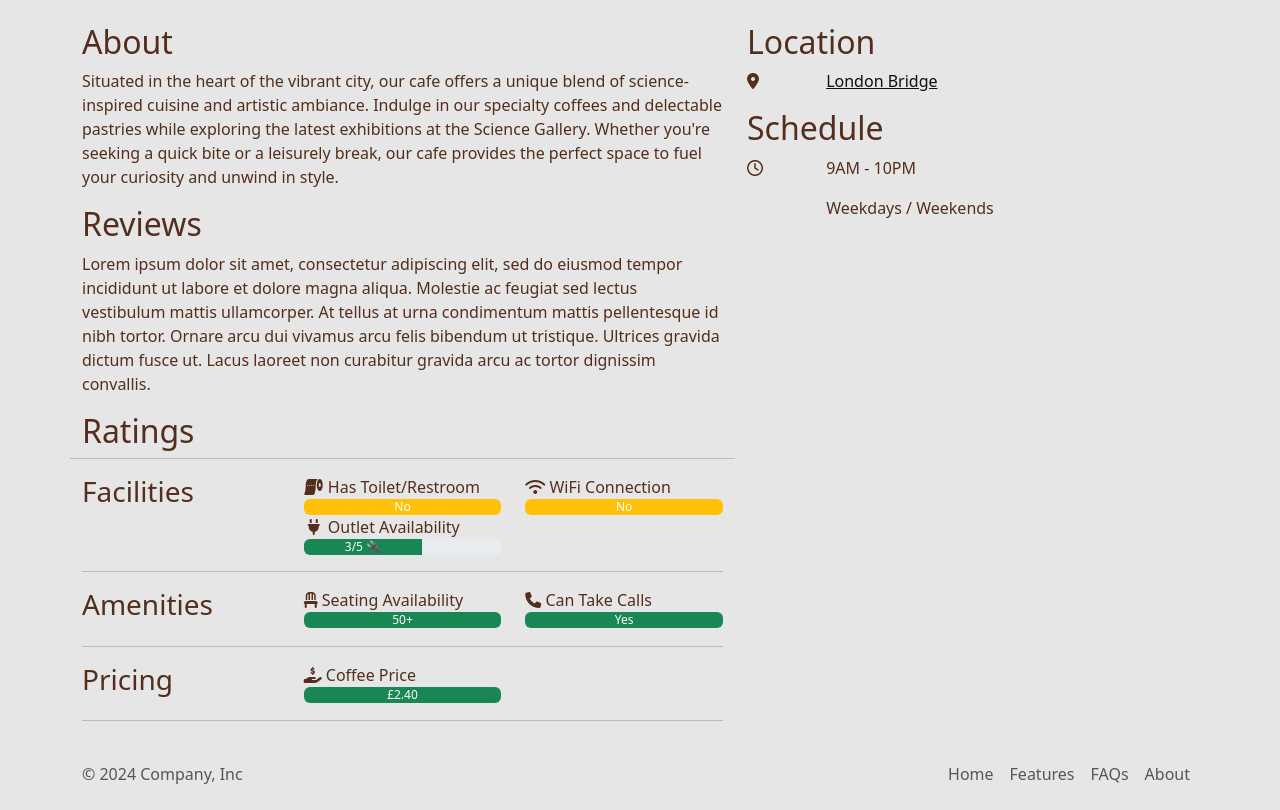
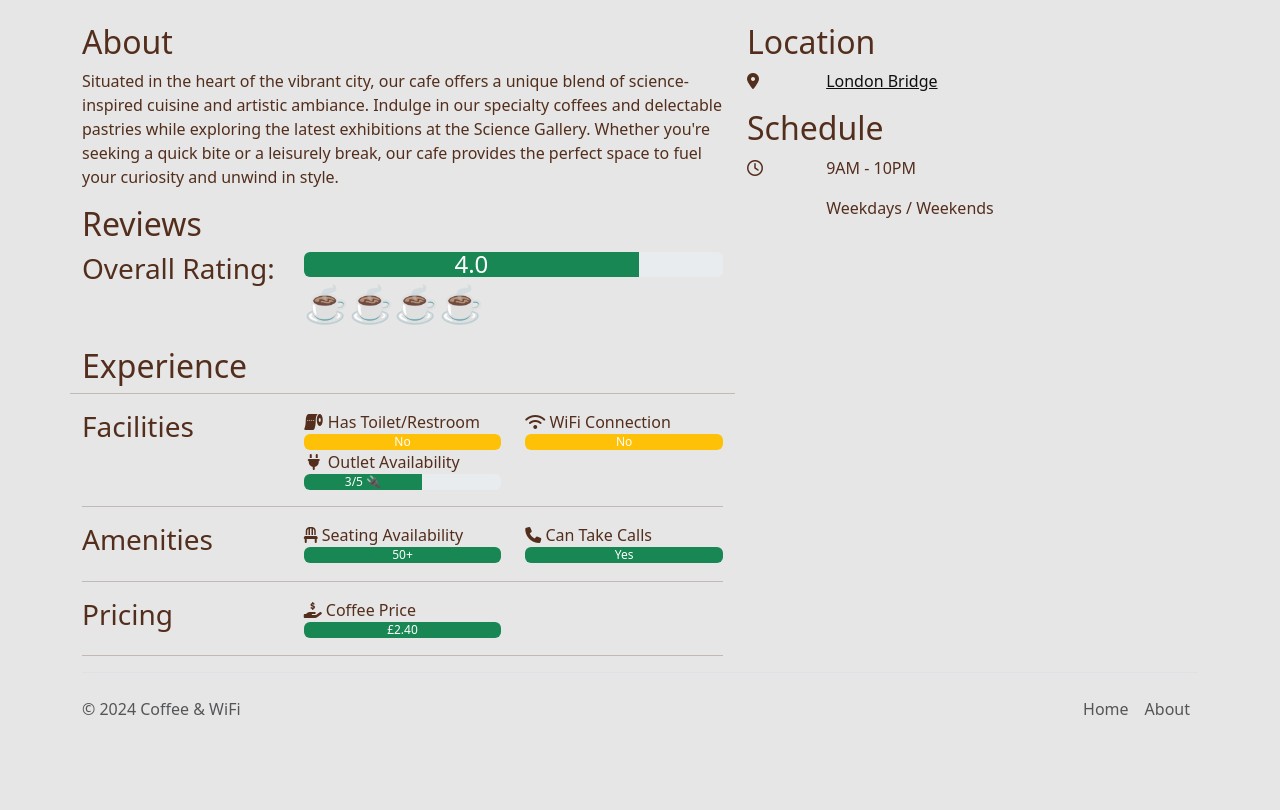
Before and after one commit to thronejsc/Coffee-Wifi-Website, a Flask app: a page that uses templates/cafe.html in a window 1280 px wide. Shown: the part 474-1284 px from the top of the page. After the commit the page ends 1189 px from the top, so only its background shows below. Run offline with Flask 3, Linux system fonts and the light colour scheme; data comes from the database, SQL or seed files in the repository; both versions use the stored data as it was after the commit; some libraries are stand-ins or nearby versions.

Commit message:
Updated 'cafe.html' to include overall ratings, updated the cafe db, adding the visitor rating and adding rating another table

```diff
--- a/main.py
+++ b/main.py
@@ -40,6 +40,15 @@ class Cafe(db.Model):
     coffee_price: Mapped[str] = mapped_column(String(10), nullable=True)
     coffee_rating: Mapped[str] = mapped_column(String(10), nullable=True)
     cafe_desc: Mapped[str] = mapped_column(String(1000), nullable=True)
+    visitor_ratings = db.relationship('VisitorRating', backref='cafe', lazy=True)
+
+
+class VisitorRating(db.Model):
+    id = db.Column(db.Integer, primary_key=True)
+    cafe_id = db.Column(db.Integer, db.ForeignKey('cafe.id'), nullable=False)
+    coffee_rating = db.Column(db.Integer, nullable=False)
+    wifi_rating = db.Column(db.Integer, nullable=False)
+    outlet_rating = db.Column(db.Integer, nullable=False)
 
 
 with app.app_context():
@@ -74,6 +83,18 @@ class CafeForm(FlaskForm):
 
 
 # TODO: Make a form for reviews for a cafe
+class RatingForm(FlaskForm):
+    coffee_rating = SelectField(label="Coffee Rating",
+                                choices=[('1', '☕️'), ('2', '☕️☕️'), ('3', '☕️☕️☕️'), ('4', '☕️☕️☕️☕️'),
+                                         ('5', '☕️☕️☕️☕️☕️')],
+                                validators=[DataRequired()])
+    wifi_rating = SelectField(label="WiFi Rating",
+                              choices=[('1', '💪'), ('2', '💪💪'), ('3', '💪💪💪'), ('4', '💪💪💪💪'), ('5', '💪💪💪💪💪')],
+                              validators=[DataRequired()])
+    outlet_rating = SelectField(label="Outlet Rating",
+                                choices=[('1', '🔌'), ('2', '🔌🔌'), ('3', '🔌🔌🔌'), ('4', '🔌🔌🔌🔌'), ('5', '🔌🔌🔌🔌🔌')],
+                                validators=[DataRequired()])
+    submit = SubmitField('Submit Rating')
 
 
 @app.route("/")
@@ -83,14 +104,27 @@ def home():
 
 @app.route("/cafe/<cafe_name>")
 def cafe(cafe_name):
-    cafe_name = cafe_name.replace('-', ' ')
     requested_cafe = db.session.execute(db.select(Cafe).where(Cafe.name == cafe_name)).scalar()
     wifi_rating = int(requested_cafe.wifi_rating) if requested_cafe.wifi_rating else 0
     outlet_rating = int(requested_cafe.outlet_rating) if requested_cafe.outlet_rating else 0
     coffee_rating = int(requested_cafe.coffee_rating)
-    print(wifi_rating)
-    print(type(wifi_rating))
-    return render_template("cafe.html", cafe_name=cafe_name, wifi_rating=wifi_rating, outlet_rating=outlet_rating, coffee_rating=coffee_rating, cafe=requested_cafe)
+    if requested_cafe.visitor_ratings:
+        overall_avg = calculate_overall_rating(requested_cafe.visitor_ratings)
+    else:
+        overall_avg = 0
+    return render_template("cafe.html", cafe_name=cafe_name, wifi_rating=wifi_rating, outlet_rating=outlet_rating, coffee_rating=coffee_rating, overall_avg=overall_avg, cafe=requested_cafe)
+
+
+def calculate_overall_rating(ratings):
+    total_coffee_ratings = sum(rating.coffee_rating for rating in ratings)
+    total_wifi_ratings = sum(rating.wifi_rating for rating in ratings)
+    total_outlet_ratings = sum(rating.outlet_rating for rating in ratings)
+    num_ratings = len(ratings)
+    if num_ratings:
+        overall_rating = round((total_coffee_ratings + total_wifi_ratings + total_outlet_ratings) / (num_ratings * 3), 2)
+        return overall_rating
+    else:
+        return 0
 
 
 @app.route('/all-cafes-json')
@@ -173,8 +207,26 @@ def add_cafe():
     return render_template('add.html', form=form)
 
 
+@app.route('/rate-a-cafe/<cafe_name>', methods=['GET', 'POST'])
+def rate_cafe(cafe_name):
+    requested_cafe = Cafe.query.filter_by(name=cafe_name).first()
+    form = RatingForm()
+    if form.validate_on_submit():
+        new_rating = VisitorRating(
+            coffee_rating=form.coffee_rating.data,
+            wifi_rating=form.wifi_rating.data,
+            outlet_rating=form.outlet_rating.data,
+            cafe_id=requested_cafe.id
+        )
+        db.session.add(new_rating)
+        db.session.commit()
+        return redirect(url_for("cafe", cafe_name=cafe_name))
+    return render_template('rating.html', form=form)
 
 
+@app.route('/about')
+def about():
+    return render_template('about.html')
 
 
 if __name__ == '__main__':
--- a/static/css/styles.css
+++ b/static/css/styles.css
@@ -41,6 +41,7 @@ a {
 }
 
 h1 {
+    font-size: 56px;
     color: #532E1C;
 }
 
@@ -117,3 +118,7 @@ h1 {
 .custom-table tr:hover {
     background-color: #f5f5f5;
 }
+
+p {
+    color: #532E1C;
+}
--- a/templates/all_cafes.html
+++ b/templates/all_cafes.html
@@ -19,7 +19,7 @@
 
           {% for cafe in cafes %}
           <tr>
-              <td><a href="{{ url_for('cafe', cafe_name=cafe.name.replace(' ', '-')) }}">{{ cafe.name }}</a></td>
+              <td><a href="{{ url_for('cafe', cafe_name=cafe.name) }}">{{ cafe.name }}</a></td>
               <td>{{ cafe.location }}</td>
               <td><a href="{{ cafe.map_url }}">Map Link </a></td>
               <td>{{ cafe.seats }}</td>
--- a/templates/cafe.html
+++ b/templates/cafe.html
@@ -3,7 +3,11 @@
   <div id="myCarousel" class="carousel slide mb-6" data-bs-ride="carousel">
     <div class="carousel-inner">
         <div class="carousel-item active">
+            {% if cafe.img_url %}
+            <img src="{{ cafe.img_url }}" class="d-block w-100 header-image" alt="Slide 1 Image">
+            {% else %}
             <img src="{{ url_for('static', filename='assets/img/cafe1.jpg') }}" class="d-block w-100 header-image" alt="Slide 1 Image">
+            {% endif %}
         </div>
         <div class="carousel-item">
             <img src="{{ url_for('static', filename='assets/img/cafe2.jpg') }}" class="d-block w-100 header-image" alt="Slide 2 Image">
@@ -15,21 +19,11 @@
     <div class="carousel-caption text-start">
         {% if cafe %}
         <h1 class="cafe-name">{{ cafe.name }}</h1>
-        <p class="coffee-rating" style="font-size: 36px;">
-        {% set rating_emoji = {
-            1: '️☕️',
-            2: '☕️☕️',
-            3: '☕️☕️☕️',
-            4: '☕️☕️☕️☕️',
-            5: '☕️☕️☕️☕️☕️'
-        } %}
-        {{ rating_emoji[coffee_rating] }}
-        </p>
         {% else %}
         <h1 class="cafe-name">Cafe Name</h1>
         {% endif %}
 <!--        <p class="opacity-75">Some representative placeholder content for the first slide of the carousel.</p>-->
-        <p><a class="btn btn-lg btn-primary" href="#">Leave a review!</a></p>
+        <p><a class="btn btn-lg btn-primary" href="{{ url_for('rate_cafe', cafe_name = cafe.name)}}">Leave a rating!</a></p>
     </div>
     <button class="carousel-control-prev" type="button" data-bs-target="#myCarousel" data-bs-slide="prev">
         <span class="carousel-control-prev-icon" aria-hidden="true"></span>
@@ -54,15 +48,32 @@
                 </div>
                 <div id="reviews">
                     <h2>Reviews</h2>
-                    <p>
-                        Lorem ipsum dolor sit amet, consectetur adipiscing elit, sed do eiusmod tempor incididunt ut labore et dolore magna aliqua.
-                        Molestie ac feugiat sed lectus vestibulum mattis ullamcorper. At tellus at urna condimentum mattis pellentesque id nibh tortor.
-                        Ornare arcu dui vivamus arcu felis bibendum ut tristique. Ultrices gravida dictum fusce ut.
-                        Lacus laoreet non curabitur gravida arcu ac tortor dignissim convallis.
-                    </p>
+                    <div class="row">
+                        <div class="col-md-4">
+                            <h3>Overall Rating:</h3>
+
+                        </div>
+                        <div class="col-md-8">
+                            {% if overall_avg > 0 %}
+                            <div class="progress" style="height:25px">
+                                <div class="progress-bar bg-success" role="progressbar" style="width:{{ overall_avg * 20 }}%; font-size: 24px" aria-valuenow="{{ overall_avg * 20 }}" aria-valuemin="0" aria-valuemax="100">{{ overall_avg }}</div>
+                            </div>
+                            {% endif %}
+                            <p class="coffee-rating" style="font-size: 36px;">
+                                {% set rating_emoji = {
+                                    1: '️☕️',
+                                    2: '☕️☕️',
+                                    3: '☕️☕️☕️',
+                                    4: '☕️☕️☕️☕️',
+                                    5: '☕️☕️☕️☕️☕️'
+                                } %}
+                                {{ rating_emoji[coffee_rating] }}
+                            </p>
+                        </div>
+                    </div>
                 </div>
                 <div id="ratings">
-                    <h2>Ratings</h2>
+                    <h2>Experience</h2>
                     <div class="row">
                         <hr>
                         <div class="col-md-4">
--- a/templates/footer.html
+++ b/templates/footer.html
@@ -2,17 +2,15 @@
 <div class="footer-background">
   <div class="container">
     <footer class="d-flex flex-wrap justify-content-between align-items-center py-3  border-top">
-      <p class="col-md-4 mb-0 text-body-secondary footer-text">© 2024 Company, Inc</p>
+      <p class="col-md-4 mb-0 text-body-secondary footer-text">© 2024 Coffee & WiFi</p>
 
       <a href="/" class="col-md-4 d-flex align-items-center justify-content-center mb-3 mb-md-0 me-md-auto link-body-emphasis text-decoration-none">
         <svg class="bi me-2" width="40" height="32"><use xlink:href="#bootstrap"></use></svg>
       </a>
 
       <ul class="nav col-md-4 justify-content-end">
-        <li class="nav-item"><a href="#" class="nav-link px-2 text-body-secondary footer-text">Home</a></li>
-        <li class="nav-item"><a href="#" class="nav-link px-2 text-body-secondary footer-text">Features</a></li>
-        <li class="nav-item"><a href="#" class="nav-link px-2 text-body-secondary footer-text">FAQs</a></li>
-        <li class="nav-item"><a href="#" class="nav-link px-2 text-body-secondary footer-text">About</a></li>
+        <li class="nav-item"><a href="{{ url_for ('home') }}" class="nav-link px-2 text-body-secondary footer-text">Home</a></li>
+        <li class="nav-item"><a href="{{ url_for ('about') }}" class="nav-link px-2 text-body-secondary footer-text">About</a></li>
       </ul>
     </footer>
   </div>
--- a/templates/header.html
+++ b/templates/header.html
@@ -24,9 +24,7 @@
 
           <ul class="nav nav-pills">
             <li class="nav-item"><a href="{{ url_for ('home') }}" class="nav-link active" aria-current="page">Home</a></li>
-            <li class="nav-item"><a href="#" class="nav-link">Features</a></li>
-            <li class="nav-item"><a href="#" class="nav-link">FAQs</a></li>
-            <li class="nav-item"><a href="#" class="nav-link">About</a></li>
+            <li class="nav-item"><a href="{{ url_for ('about') }}" class="nav-link">About</a></li>
           </ul>
         </header>
     </div>
```
Also changed, not shown: templates/about.html (added, +34 -0 lines), templates/cafes.html (deleted, +0 -42 lines), templates/rating.html (added, +20 -0 lines), instance/cafes.db.
